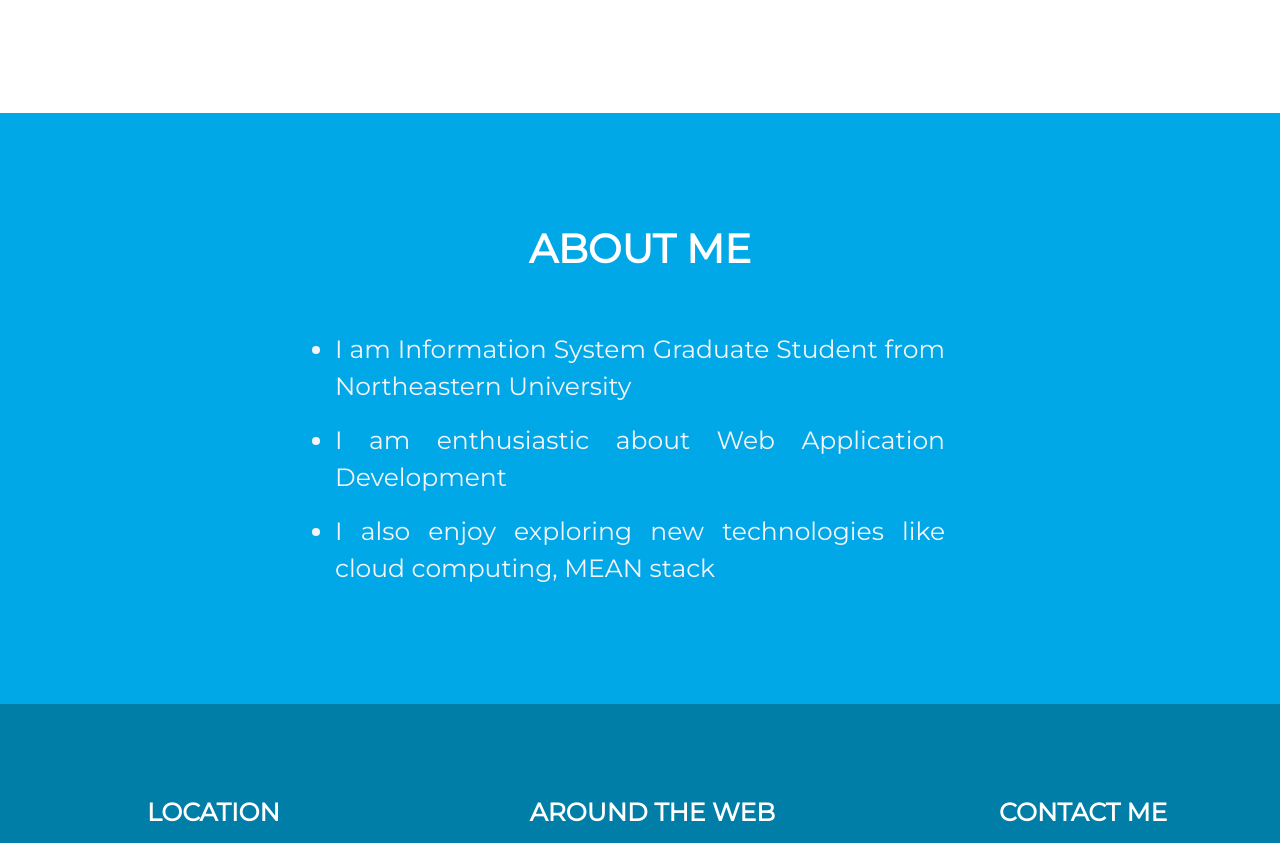
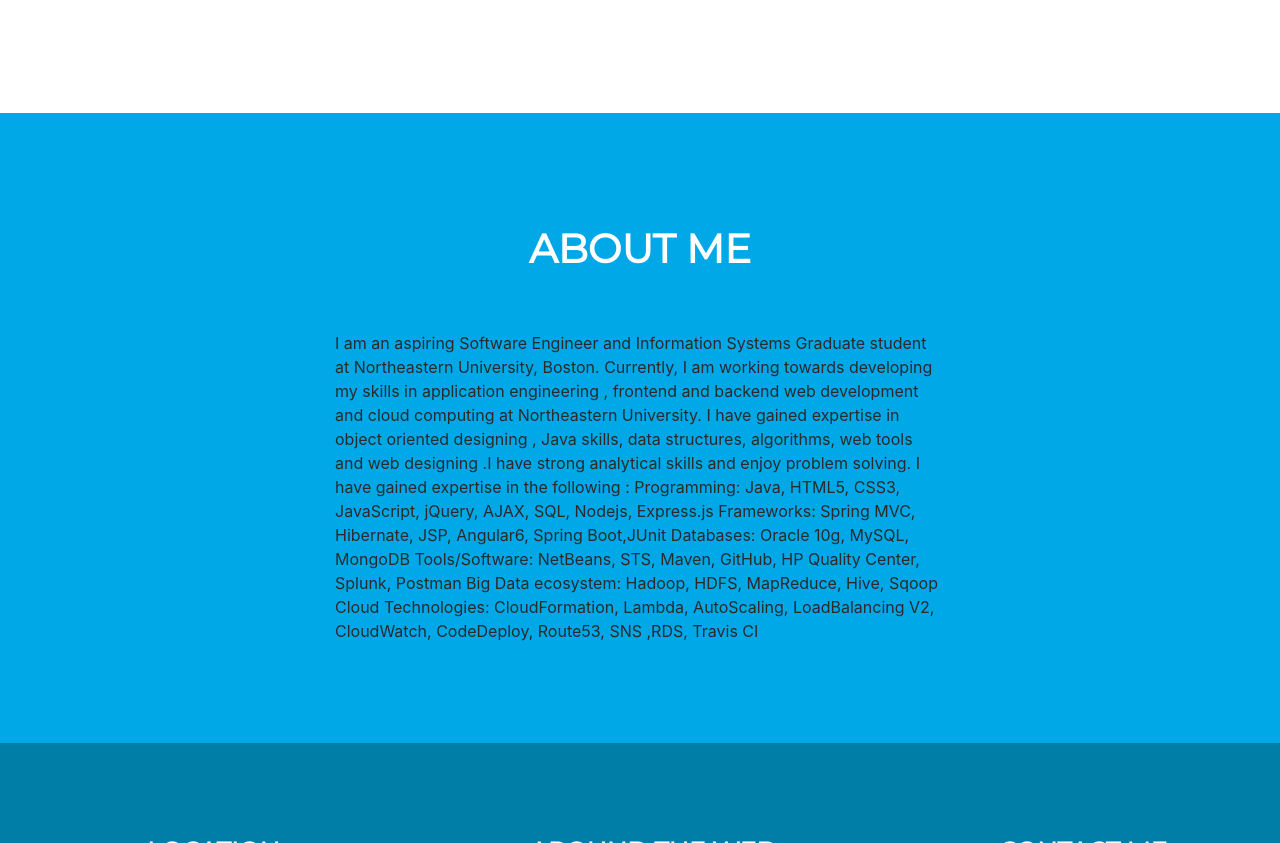
Before and after one commit to namanbhargava/namanbhargava.github.io, a plain HTML site: page index.html in a window 1280 px wide. Shown: the part 580-1423 px from the top of the page. Drawn offline with nearby package versions, Linux system fonts and the light colour scheme; a script that the page names is missing.

Commit message:
Update index.html

```diff
--- a/index.html
+++ b/index.html
@@ -39,11 +39,21 @@
     </div>
     <div class="col-sm-6 mt-4">
       <h3 class="text-center"><b>ABOUT ME</b></h3>
-      <ul class="list-group">
+<!--       <ul class="list-group">
         <li class='pb-3'>I am Information System Graduate Student from Northeastern University</li>
-        <li class='pb-3'>I am enthusiastic about Web Application Development</li>
+        <li class='pb-3'>I am enthusiastic about java developemnt and Web Application Development</li>
         <li class='pb-3'>I also enjoy exploring new technologies like cloud computing, MEAN stack</li>
-      </ul>
+      </ul> -->
+        I am an aspiring Software Engineer and Information Systems Graduate student at Northeastern University, Boston.
+
+Currently, I am working towards developing my skills in application engineering , frontend and backend web development and cloud computing at Northeastern University. I have gained expertise in object oriented designing , Java skills, data structures, algorithms, web tools and web designing .I have strong analytical skills and enjoy problem solving. I have gained expertise in the following :
+
+Programming: Java, HTML5, CSS3, JavaScript, jQuery, AJAX, SQL, Nodejs, Express.js
+Frameworks: Spring MVC, Hibernate, JSP, Angular6, Spring Boot,JUnit
+Databases: Oracle 10g, MySQL, MongoDB
+Tools/Software: NetBeans, STS, Maven, GitHub, HP Quality Center, Splunk, Postman
+Big Data ecosystem: Hadoop, HDFS, MapReduce, Hive, Sqoop
+Cloud Technologies: CloudFormation, Lambda, AutoScaling, LoadBalancing V2, CloudWatch, CodeDeploy, Route53, SNS ,RDS, Travis CI
     </div>
     <div class="col-sm-3 mt-4">
     </div>
```
